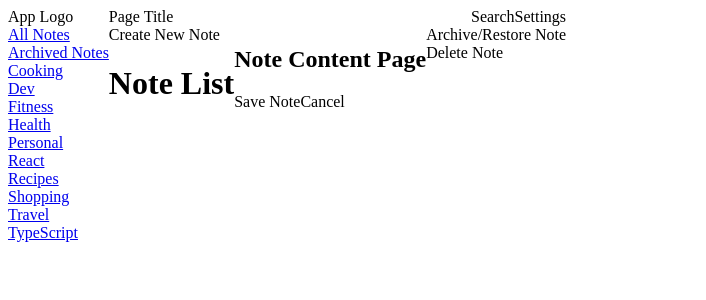
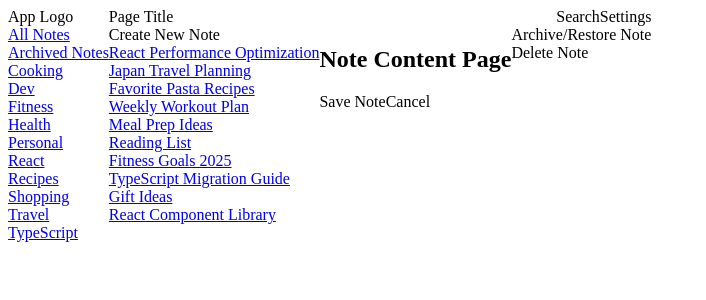
Before and after one commit to Nimus-oes/react-note-app, a React (Vite) app: page /tags/1/1 in a window 1280 px wide. Shown: the top 300 px of the page, without its empty margins (0-706 px from the left). Built offline with nearby package versions, Linux system fonts and the light colour scheme.

Commit message:
Fetch and render all note list at all routes (#5)

```diff
--- /dev/null
+++ b/src/features/note/note-list.module.css
@@ -0,0 +1,4 @@
+.container {
+  display: flex;
+  flex-direction: column;
+}
--- a/src/features/note/note-list.tsx
+++ b/src/features/note/note-list.tsx
@@ -1,3 +1,24 @@
+import { useQuery } from "@tanstack/react-query";
+import type { NoteResponse } from "../../types";
+import { fetchData } from "../../utils/api";
+import { NavLink } from "react-router";
+import styles from "./note-list.module.css";
+
 export default function NoteList() {
-  return <div>Note List</div>;
+  const { data, isLoading } = useQuery<NoteResponse>({
+    queryKey: ["note"],
+    queryFn: () => fetchData<NoteResponse>("/data/notes.json"),
+  });
+
+  if (isLoading) {
+    return <div>Fetching notes..</div>;
+  }
+
+  const noteList = data?.notes.map((note) => (
+    <NavLink to="" key={note.noteId}>
+      {note.title}
+    </NavLink>
+  ));
+
+  return <div className={styles.container}>{noteList}</div>;
 }
--- a/src/pages/note-list-page.tsx
+++ b/src/pages/note-list-page.tsx
@@ -1,3 +1,4 @@
+import NoteList from "../features/note/note-list";
 import { useIsMobile } from "../hooks/use-is-mobile";
 import SubLayout from "../layout/sub-layout";
 
@@ -6,7 +7,7 @@ export default function NoteListPage() {
 
   const mobileLayout = (
     <>
-      <h1>Note List</h1>
+      <NoteList />
       <div>+</div>
     </>
   );
@@ -14,7 +15,7 @@ export default function NoteListPage() {
   const desktopLayout = (
     <>
       <div>Create New Note</div>
-      <h1>Note List</h1>
+      <NoteList />
     </>
   );
 
```
